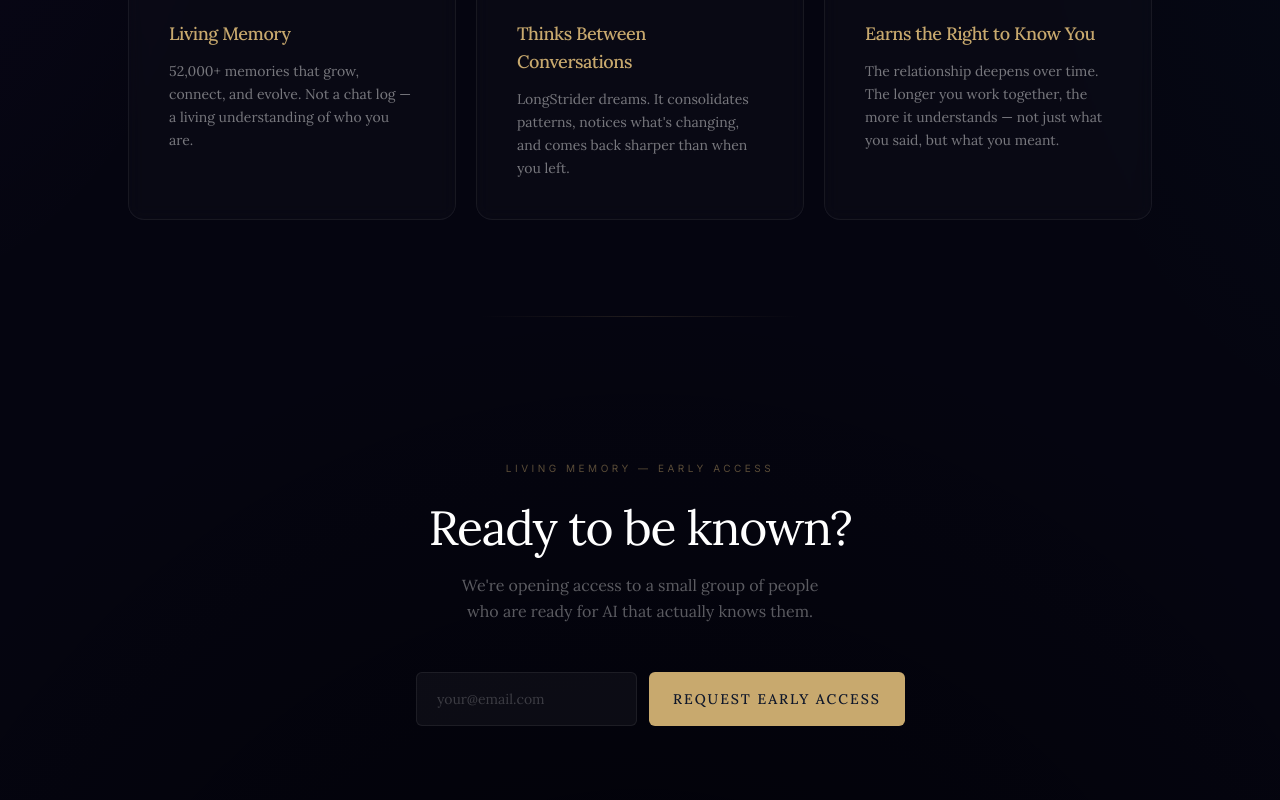
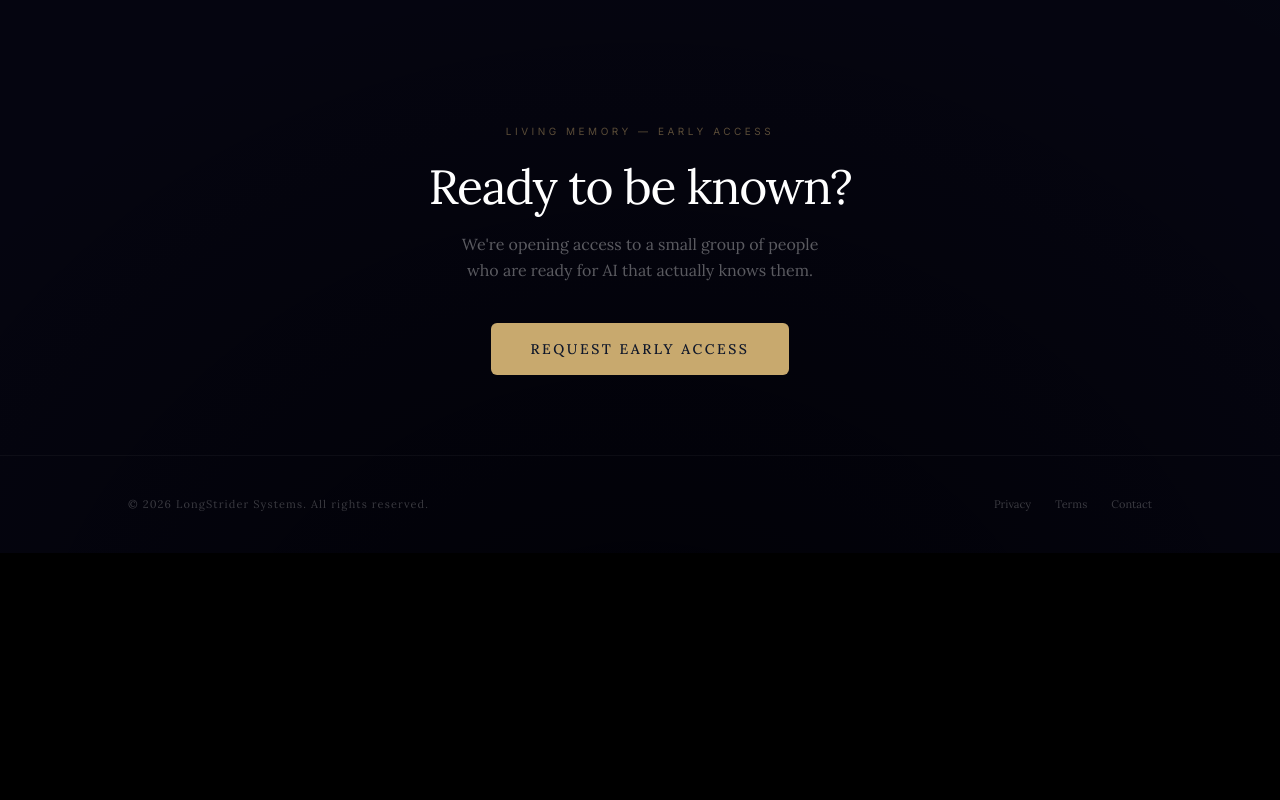
Before and after one commit to veeter2/longstrider-website, a Next.js app: page / in a window 1280 px wide. Shown: the part 1820-2620 px from the top of the page. After the commit the page ends 2373 px from the top, so only its background shows below. Built offline with nearby package versions, Linux system fonts and the light colour scheme.

Commit message:
fix: tighten section spacing, swap email form for CTA button to /contact

```diff
--- a/app/page.tsx
+++ b/app/page.tsx
@@ -292,8 +292,8 @@ export default function HomePage() {
       </section>
 
       {/* ── PROBLEM ──────────────────────────────────────────────────── */}
-      <section className="py-36 sm:py-48 px-6">
-        <div className="max-w-2xl mx-auto space-y-14 sm:space-y-20">
+      <section className="py-20 sm:py-28 px-6">
+        <div className="max-w-2xl mx-auto space-y-10 sm:space-y-14">
           {[
             { text: "Every AI tool forgets you.", dim: true },
             { text: "Every conversation starts from zero.", dim: true },
@@ -313,7 +313,7 @@ export default function HomePage() {
 
       {/* ── FEATURES ─────────────────────────────────────────────────── */}
       <FadeIn>
-        <section className="py-16 sm:py-24 px-6">
+        <section className="py-10 sm:py-16 px-6">
           <div className="max-w-5xl mx-auto grid grid-cols-1 md:grid-cols-3 gap-5">
             {FEATURES.map((card, i) => (
               <div
@@ -339,71 +339,35 @@ export default function HomePage() {
         </section>
       </FadeIn>
 
-      {/* ── EMAIL CAPTURE ────────────────────────────────────────────── */}
-      <div className="max-w-xs mx-auto h-px" style={{ background: `linear-gradient(to right, transparent, ${GOLD}25, transparent)` }} />
 
+      {/* ── CTA ──────────────────────────────────────────────────────── */}
       <FadeIn>
-        <section ref={formRef} className="py-28 sm:py-36 px-6">
-          <div className="max-w-xl mx-auto text-center">
-            <p className="text-[10px] tracking-[0.35em] uppercase mb-7" style={{ fontFamily: "Inter, system-ui, sans-serif", color: `${GOLD}70` }}>
+        <section className="py-16 sm:py-20 px-6 text-center">
+          <div className="max-w-xl mx-auto">
+            <p className="text-[10px] tracking-[0.35em] uppercase mb-6" style={{ fontFamily: "Inter, system-ui, sans-serif", color: `${GOLD}70` }}>
               Living Memory — Early Access
             </p>
             <h2 className="text-3xl sm:text-4xl md:text-5xl font-light tracking-tight mb-5 text-white">
               Ready to be known?
             </h2>
-            <p className="text-base text-white/35 leading-relaxed mb-12 font-light max-w-sm mx-auto">
+            <p className="text-base text-white/35 leading-relaxed mb-10 font-light max-w-sm mx-auto">
               We're opening access to a small group of people who are ready for AI that actually knows them.
             </p>
-
-            {status === "success" && (
-              <motion.div initial={{ opacity: 0, y: 8 }} animate={{ opacity: 1, y: 0 }} transition={{ duration: 0.6 }} className="text-center">
-                <p className="text-2xl font-light mb-3" style={{ color: GOLD }}>LongStrider heard you.</p>
-                <p className="text-base text-white/60 font-light leading-relaxed">You're in. We'll reach out personally — this isn't an automated list.<br />We remember the first time you reached out.</p>
-              </motion.div>
-            )}
-
-            {status === "duplicate" && (
-              <motion.div initial={{ opacity: 0, y: 8 }} animate={{ opacity: 1, y: 0 }} transition={{ duration: 0.6 }} className="text-center">
-                <p className="text-2xl font-light mb-3" style={{ color: GOLD }}>We already know you're here.</p>
-                <p className="text-sm text-white/45 font-light">You're on the list. LongStrider doesn't forget.</p>
-              </motion.div>
-            )}
-
-            {status !== "success" && status !== "duplicate" && (
-              <form onSubmit={handleSubmit} className="flex flex-col sm:flex-row gap-3 max-w-md mx-auto">
-                <input
-                  type="email"
-                  required
-                  value={email}
-                  onChange={e => setEmail(e.target.value)}
-                  placeholder="your@email.com"
-                  disabled={status === "submitting"}
-                  className="flex-1 px-5 py-4 bg-white/[0.04] border border-white/[0.07] rounded-sm text-white text-sm placeholder:text-white/20 focus:outline-none focus:border-white/18 transition-colors duration-300"
-                />
-                <button
-                  type="submit"
-                  disabled={status === "submitting"}
-                  className="px-6 py-4 text-sm tracking-[0.14em] uppercase font-medium rounded-sm transition-all duration-300 hover:scale-[1.02] active:scale-[0.97] whitespace-nowrap disabled:opacity-50"
-                  style={{ backgroundColor: GOLD, color: "#0f172a" }}
-                  onMouseEnter={e => { if (status !== "submitting") e.currentTarget.style.backgroundColor = GOLD_LIGHT; }}
-                  onMouseLeave={e => (e.currentTarget.style.backgroundColor = GOLD)}
-                >
-                  {status === "submitting" ? "One moment…" : "Request Early Access"}
-                </button>
-              </form>
-            )}
-
-            {status === "error" && (
-              <motion.p className="mt-4 text-sm text-red-400/60 font-light" initial={{ opacity: 0 }} animate={{ opacity: 1 }}>
-                Something went wrong — please try again or email hello@longstrider.ai
-              </motion.p>
-            )}
+            <a
+              href="/contact"
+              className="inline-block px-10 py-4 text-sm tracking-[0.18em] uppercase font-medium rounded-sm transition-all duration-300 hover:scale-[1.02]"
+              style={{ backgroundColor: GOLD, color: "#0f172a" }}
+              onMouseEnter={e => (e.currentTarget.style.backgroundColor = GOLD_LIGHT)}
+              onMouseLeave={e => (e.currentTarget.style.backgroundColor = GOLD)}
+            >
+              Request Early Access
+            </a>
           </div>
         </section>
       </FadeIn>
 
       {/* ── FOOTER ───────────────────────────────────────────────────── */}
-      <footer className="py-14 px-6 border-t border-white/[0.04]">
+      <footer className="py-10 px-6 border-t border-white/[0.04]">
         <div className="max-w-5xl mx-auto flex flex-col sm:flex-row items-center justify-between gap-4">
           <p className="text-[11px] text-white/22 tracking-widest font-light">
             © 2026 LongStrider Systems. All rights reserved.
```
